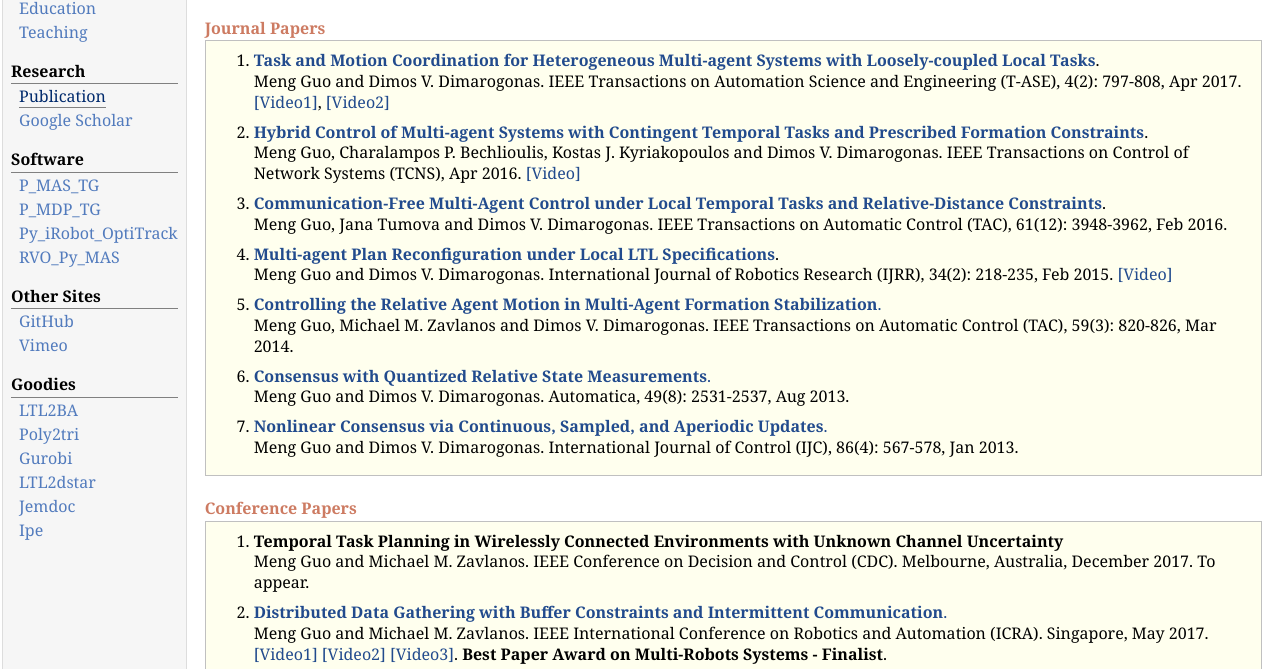
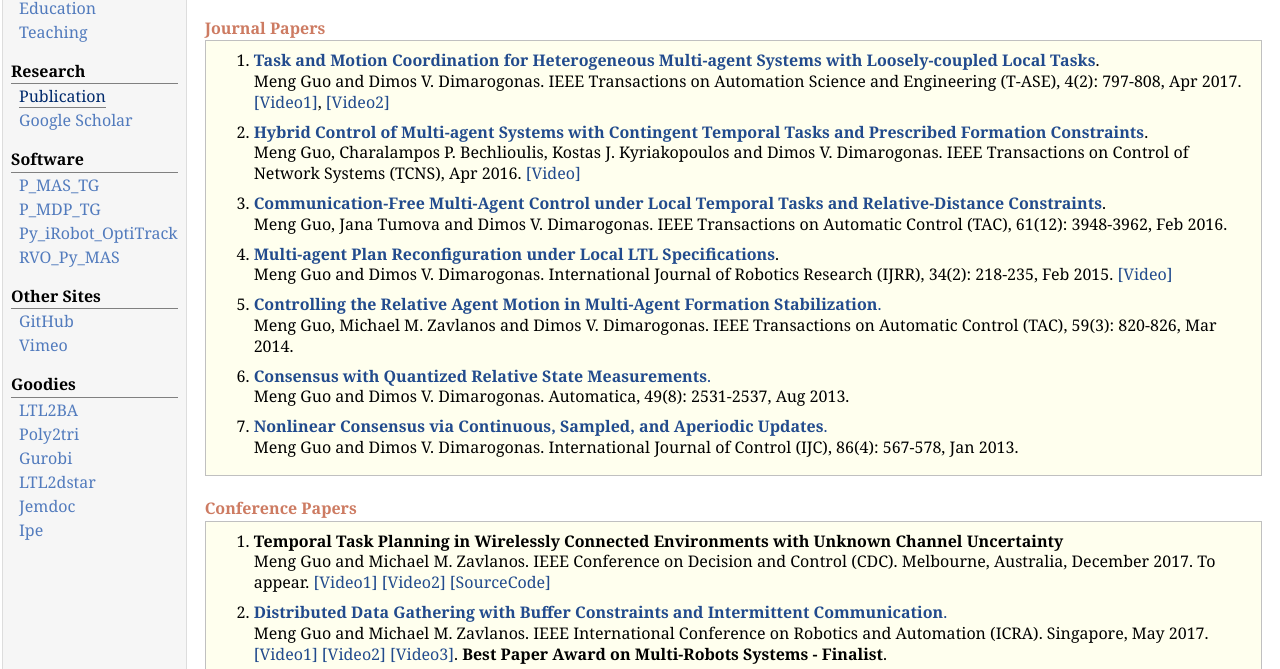
Before and after one commit to MengGuo/personal_site, a plain HTML site: page research.html in a window 1280 px wide. Shown: the part 104-773 px from the top of the page. Drawn offline with Linux system fonts and the light colour scheme.

Commit message:
add source

```diff
--- a/research.html
+++ b/research.html
@@ -65,7 +65,7 @@ Meng Guo and Dimos V. Dimarogonas. International Journal of Robotics Research (I
 <div class="blocktitle">Conference Papers</div>
 <div class="blockcontent">
 <ol>
-<li><p><b>Temporal Task Planning in Wirelessly Connected Environments with Unknown Channel Uncertainty</b> <br /> Meng Guo and Michael M. Zavlanos. IEEE Conference on Decision and Control (CDC). Melbourne, Australia, December 2017. To appear.</p>
+<li><p><b>Temporal Task Planning in Wirelessly Connected Environments with Unknown Channel Uncertainty</b> <br /> Meng Guo and Michael M. Zavlanos. IEEE Conference on Decision and Control (CDC). Melbourne, Australia, December 2017. To appear. <a href="https://vimeo.com/205452793">[Video1]</a> <a href="https://vimeo.com/205443075">[Video2]</a> <a href="https://github.com/MengGuo/ac_ltl_wsn.git">[SourceCode]</a></p>
 </li>
 <li><p><a href="papers/ICRA17.pdf"><b>Distributed Data Gathering with Buffer Constraints and Intermittent Communication</b>.</a> <br /> Meng Guo and Michael M. Zavlanos. IEEE International Conference on Robotics and Automation (ICRA). Singapore, May 2017.
 <a href="https://vimeo.com/157940708">[Video1]</a> <a href="https://vimeo.com/157940918">[Video2]</a> <a href="https://vimeo.com/180530665">[Video3]</a>. <b>Best Paper Award on Multi-Robots Systems - Finalist</b>.</p>
```
